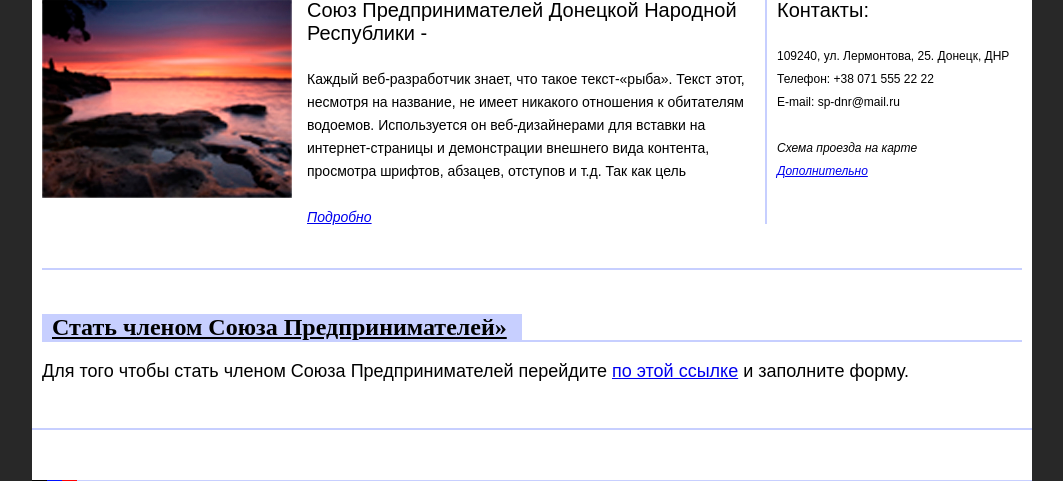
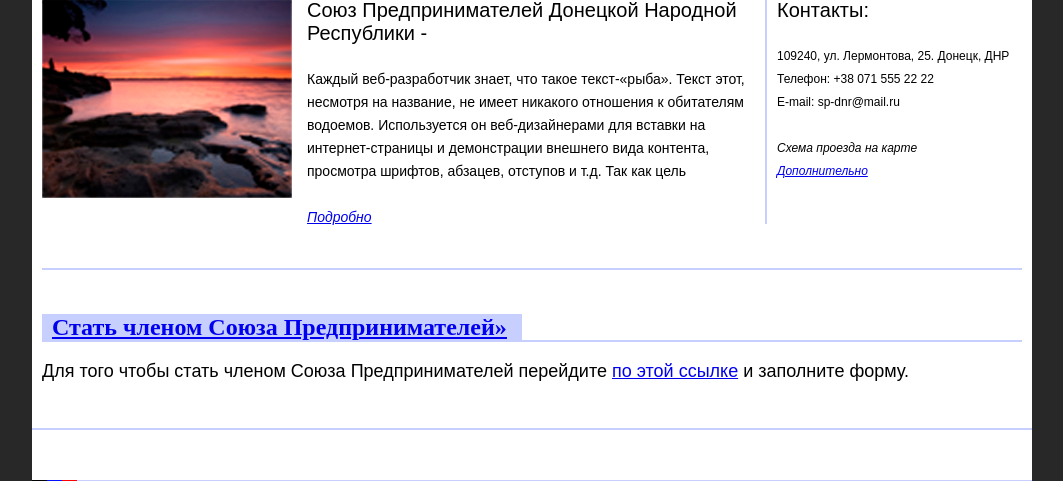
Before and after one commit to Klym/sp-dnr, a PHP site: page / in a window 1280 px wide. Shown: the part 876-1357 px from the top of the page, without its empty margins (108-1171 px from the left). Run offline with PHP 8.4, Linux system fonts and the light colour scheme.

Commit message:
fix some design elements

```diff
--- a/index.php
+++ b/index.php
@@ -95,7 +95,7 @@ include("blocks/connect.php");
         </div>
         <div id="reg">
         	<header>
-            	<span class="title">Стать членом Союза Предпринимателей»</span>
+            	<span class="title"><a href="applicationForm.php">Стать членом Союза Предпринимателей»</a></span>
 			</header>
             <div id="regText">
 	            <p>Для того чтобы стать членом Союза Предпринимателей перейдите <a href="applicationForm.php">по этой ссылке</a> и заполните форму.</p>
```
